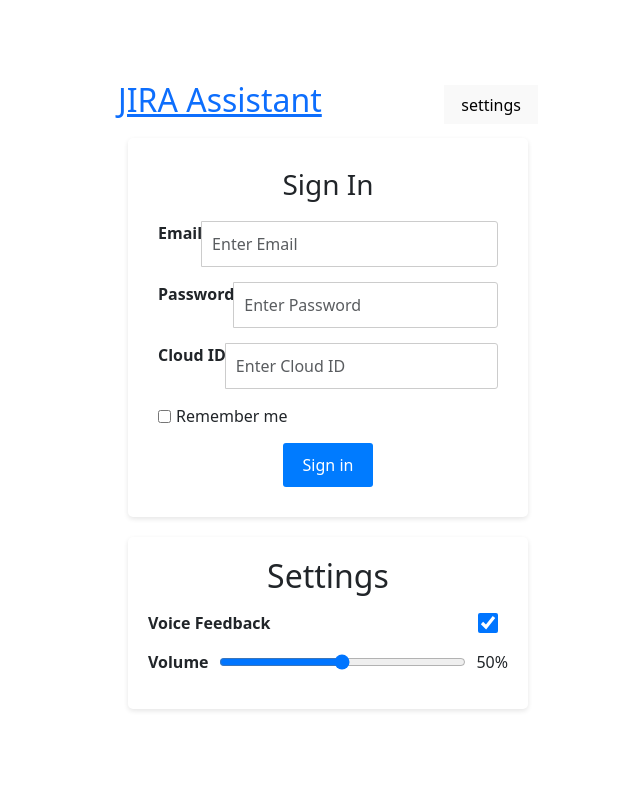
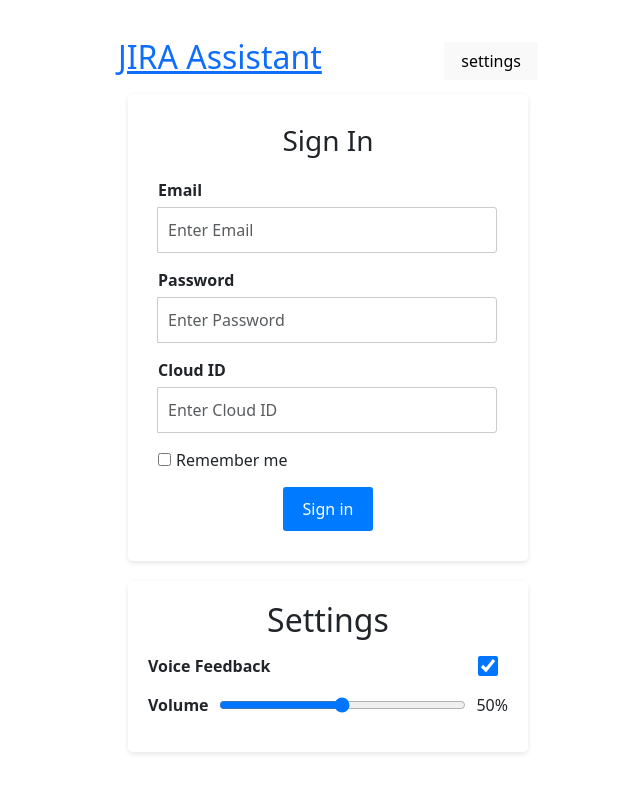
Before and after one commit to Beavan1997/jira-voice-assistant, a React app: page /#/settings in a window 1280 px wide. Shown: the top 792 px of the page, without its empty margins (312-952 px from the left). Built offline with nearby package versions, Linux system fonts and the light colour scheme.

Commit message:
updated login design

```diff
--- a/src/App.jsx
+++ b/src/App.jsx
@@ -381,7 +381,7 @@
           {isSpeaking && <div className="sticks"></div>}
         </div>
       </div>
-
+      <div>
         <textarea
           style={{
             marginTop: '25px',
@@ -389,6 +389,7 @@
             height: '150px',
             padding: '10px',
             border: '1px solid #ccc',
+            display: 'block',
           }}
           disabled={isListening}
           value={transcript}
@@ -396,9 +397,6 @@
             setTextInput(e.target.value)
           }}
         />
-
-
-
         <textarea
           style={{
             marginTop: '20px',
@@ -433,6 +431,7 @@
           value={pwd}
         />
       </div>
+    </div>
   );
 }
 
--- a/src/Login.css
+++ b/src/Login.css
@@ -4,6 +4,15 @@
     flex-direction: column;
     justify-content: center;
     align-items: center;
+  }
+  .alignLabel1{
+    padding-right: 90%;
+  }
+  .alignLabel2{
+    padding-right: 80%;
+  }
+  .alignLabel3{
+    padding-right: 80%;
   }
 
   /* Style the login content area */
@@ -25,18 +34,18 @@
   /* Style the input groups */
   .input-group {
     margin-bottom: 15px;
+    display: block;
   }
 
   /* Style the input labels */
   .input-label {
-    display: block; /* Make labels appear on separate lines */
     margin-bottom: 5px;
     font-weight: bold;
   }
 
   /* Style the form control input */
   .form-control {
-    width: 100%;
+    width: 100% !important;
     padding: 10px;
     border: 1px solid #ccc;
     border-radius: 3px;
--- a/src/Login.jsx
+++ b/src/Login.jsx
@@ -31,15 +31,15 @@
                 <form>
                     <h3>Sign In</h3>
                     <div className='input-group'>
-                        <label for="email" className='input-label'>Email</label>
+                        <label for="email" className='input-label alignLabel1'>Email</label>
                         <input type="email" placeholder="Enter Email" className='form-control'  ref={userIdRef}  required/>
                     </div>
                     <div className='input-group'>
-                        <label for="password" className='input-label'>Password</label>
+                        <label for="password" className='input-label alignLabel2'>Password</label>
                         <input type="password" placeholder="Enter Password" className='form-control'  ref={apiTokenRef} required/>
                     </div>
                     <div className='input-group'>
-                        <label for="password" className='input-label'>Cloud ID</label>
+                        <label for="password" className='input-label alignLabel3'>Cloud ID</label>
                         <input type="password" placeholder="Enter Cloud ID" className='form-control'  ref={cloudIdRef} required/>
                     </div>
                     <div className='checkbox-group'>
```
Also changed, not shown: src/MicrophoneIcon.css (+9 -8 lines). Lines whose indentation alone changed are shown as unchanged.
